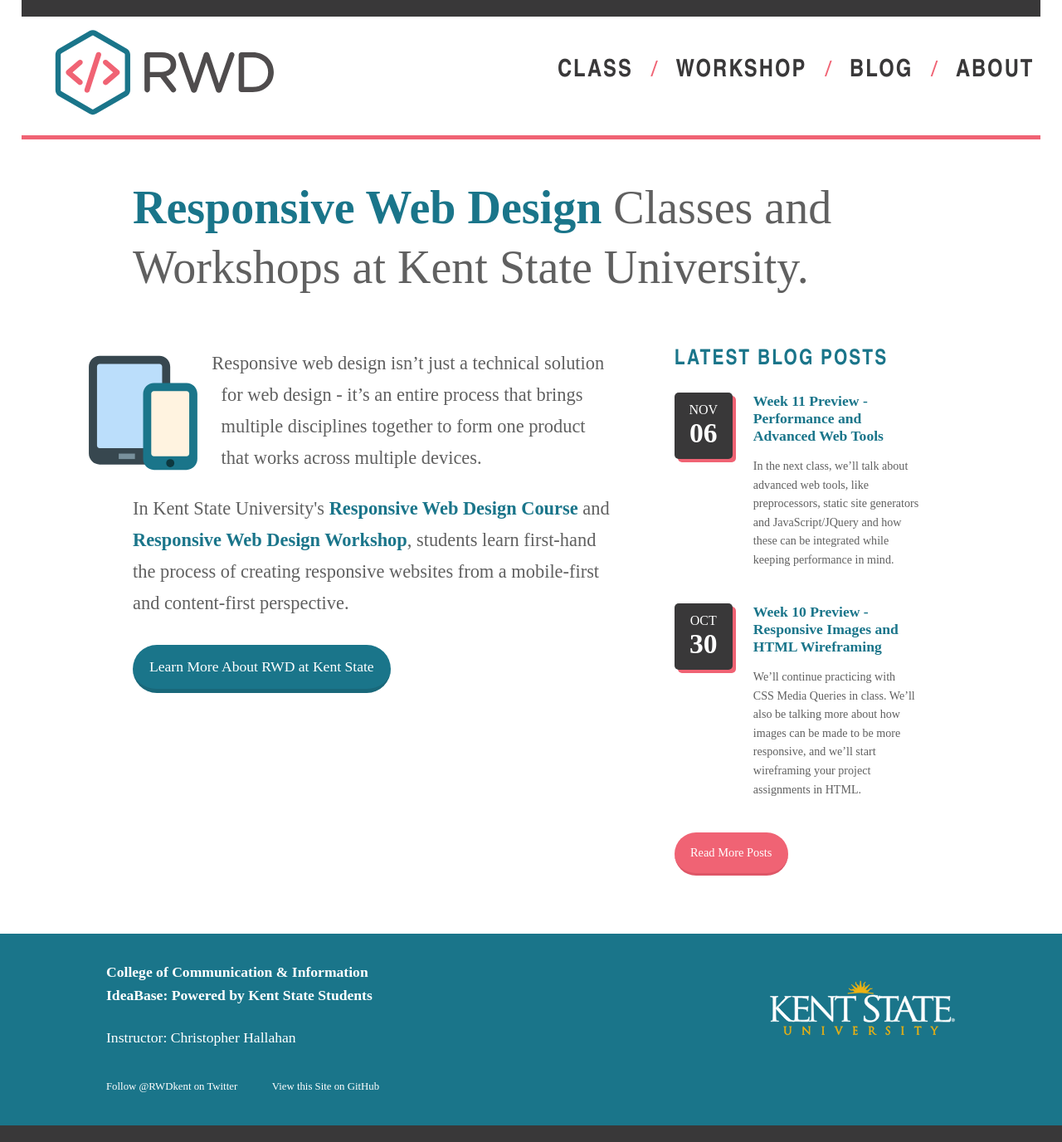
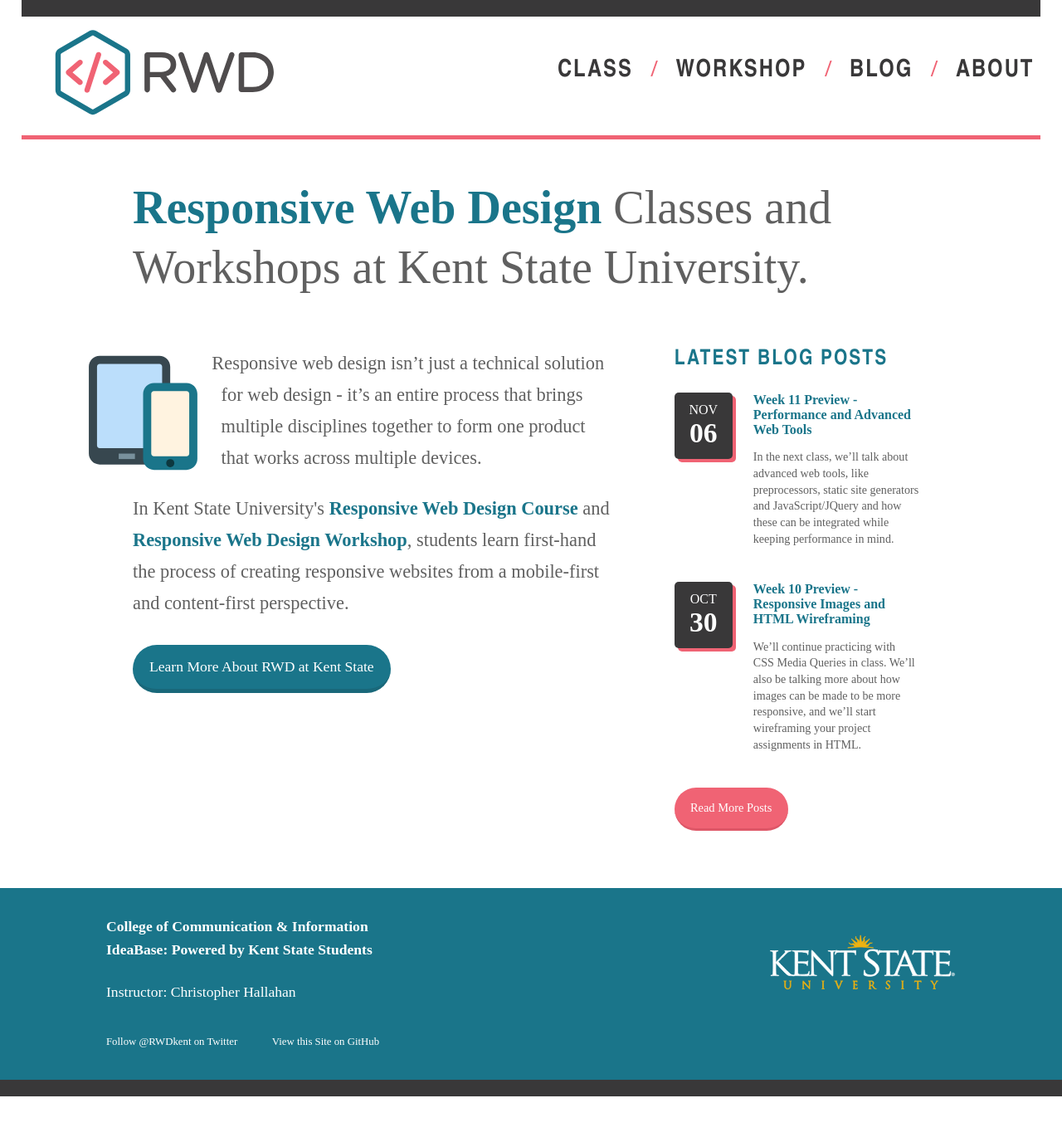
Before and after one commit to KentStateWeb/rwd, a Jekyll site: the page built from index.html, in a window 1280 px wide. Shown: the whole page at 83% size. Built offline with Jekyll 4.4.1, drawn with Linux system fonts in a browser that asks for light colours; after the commit the page ends 1321 px from its top, so only the background shows below that.

Commit message:
Updated blog post styling

```diff
--- a/stylesheets/style.css
+++ b/stylesheets/style.css
@@ -290,6 +290,7 @@
 .blog-post-summary p {
 	margin-bottom: 0;
 	padding-bottom: 0;
+	line-height: 1.4;
 }
 
 .blog-post-blurb {
@@ -316,7 +317,7 @@
 }
 
 .blog-post h4 {
-	font-size: 1.1em;
+	font-size: 1em;
 }
 
 
```
Also changed, not shown: 1 other file.
